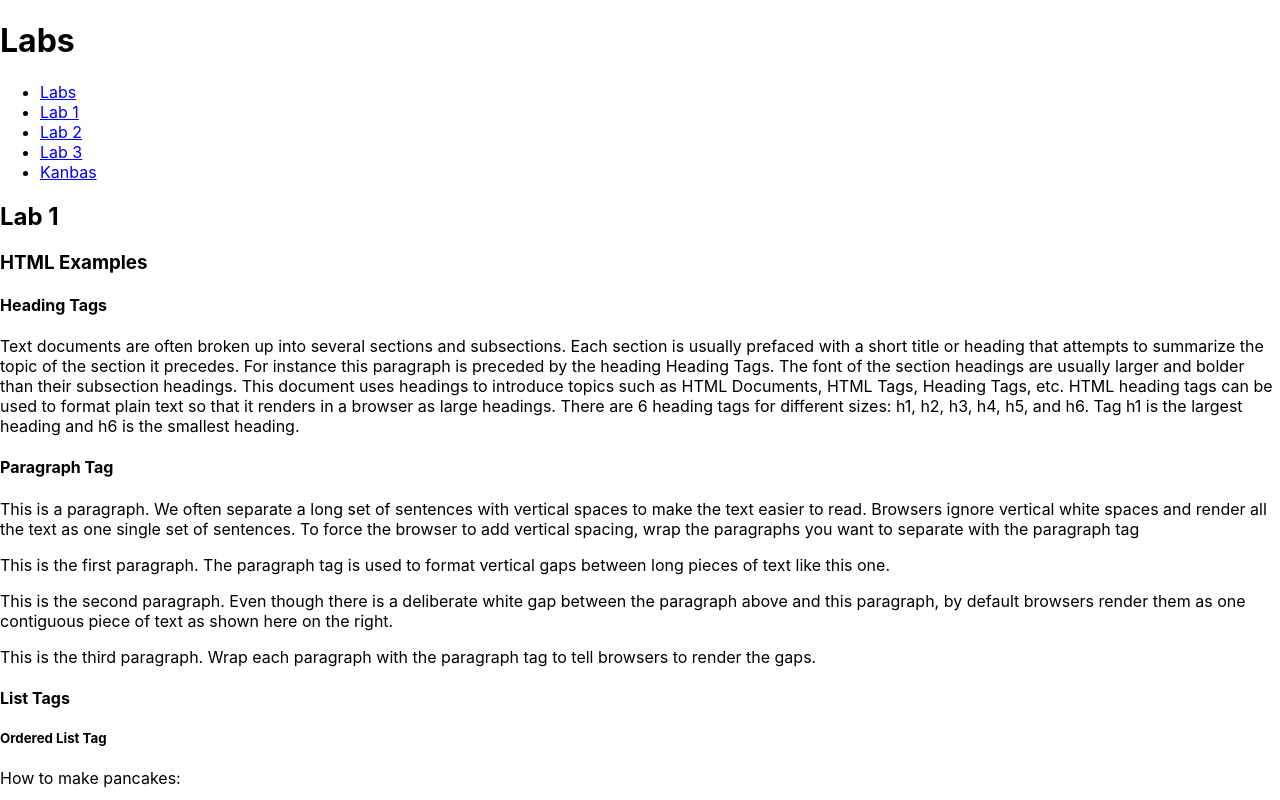
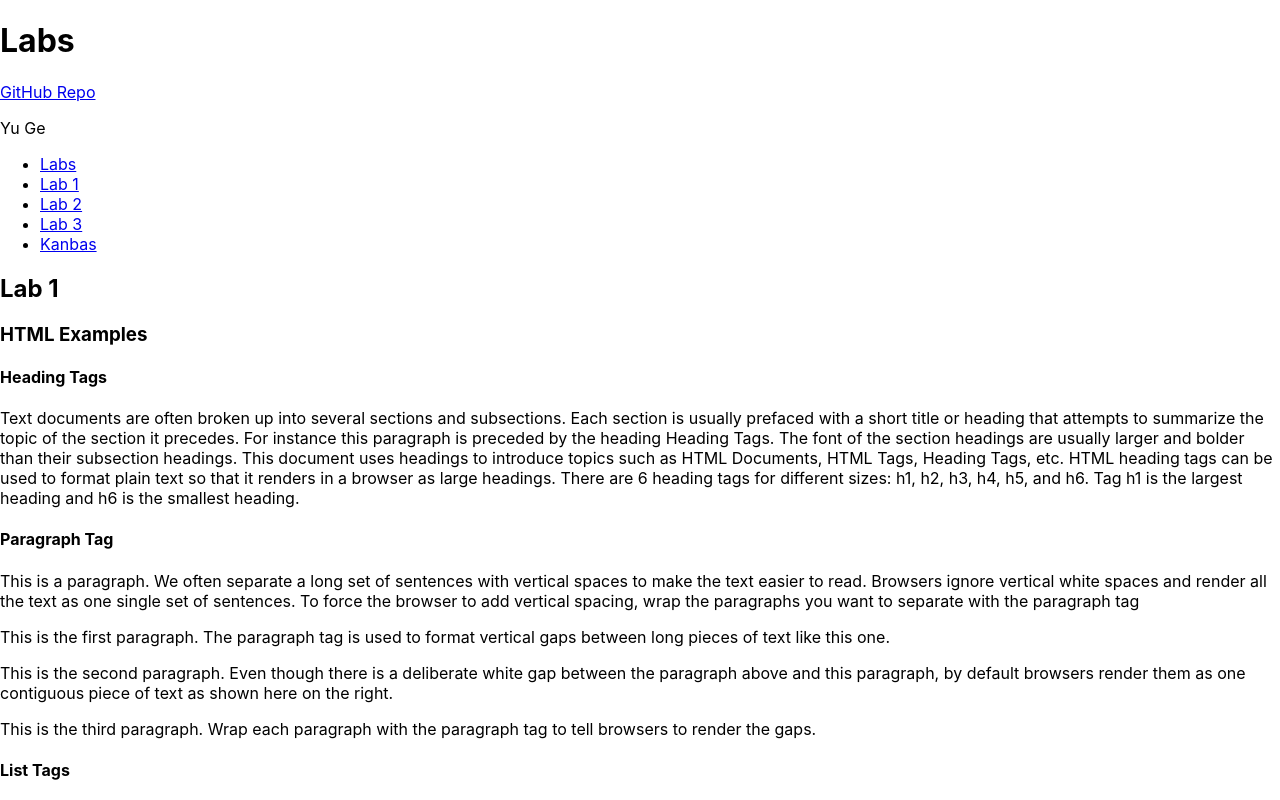
Before and after one commit to GeYuu/kanbas-react-web-app, a React (Create React App) app: page /#/Labs/Lab1 in a window 1280 px wide. Shown: the top 800 px of the page. Built offline with nearby package versions, Linux system fonts and the light colour scheme; the HTML template or start-up script is replaced by a standard one.

Commit message:
final deliverable updated

```diff
--- a/src/Labs/index.tsx
+++ b/src/Labs/index.tsx
@@ -7,6 +7,8 @@
   return (
     <div>
       <h1>Labs</h1>
+      <a id="wd-github" href="https://github.com/GeYuu/kanbas-react-web-app">GitHub Repo</a>
+      <p id="wd-name">Yu Ge</p>
       <TOC />
       <Routes>
         <Route path="/" element={<Navigate to="Lab1" />} />
```
